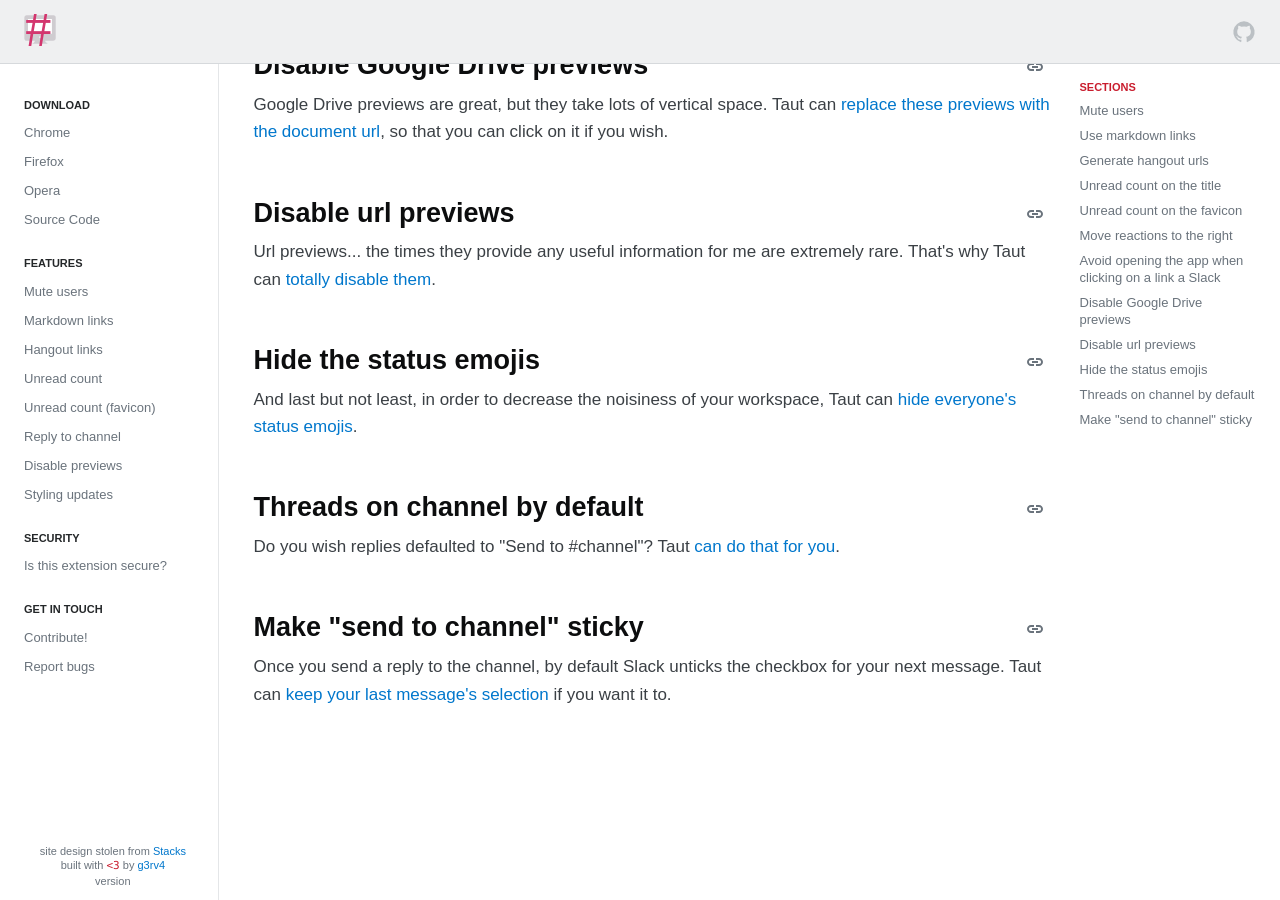
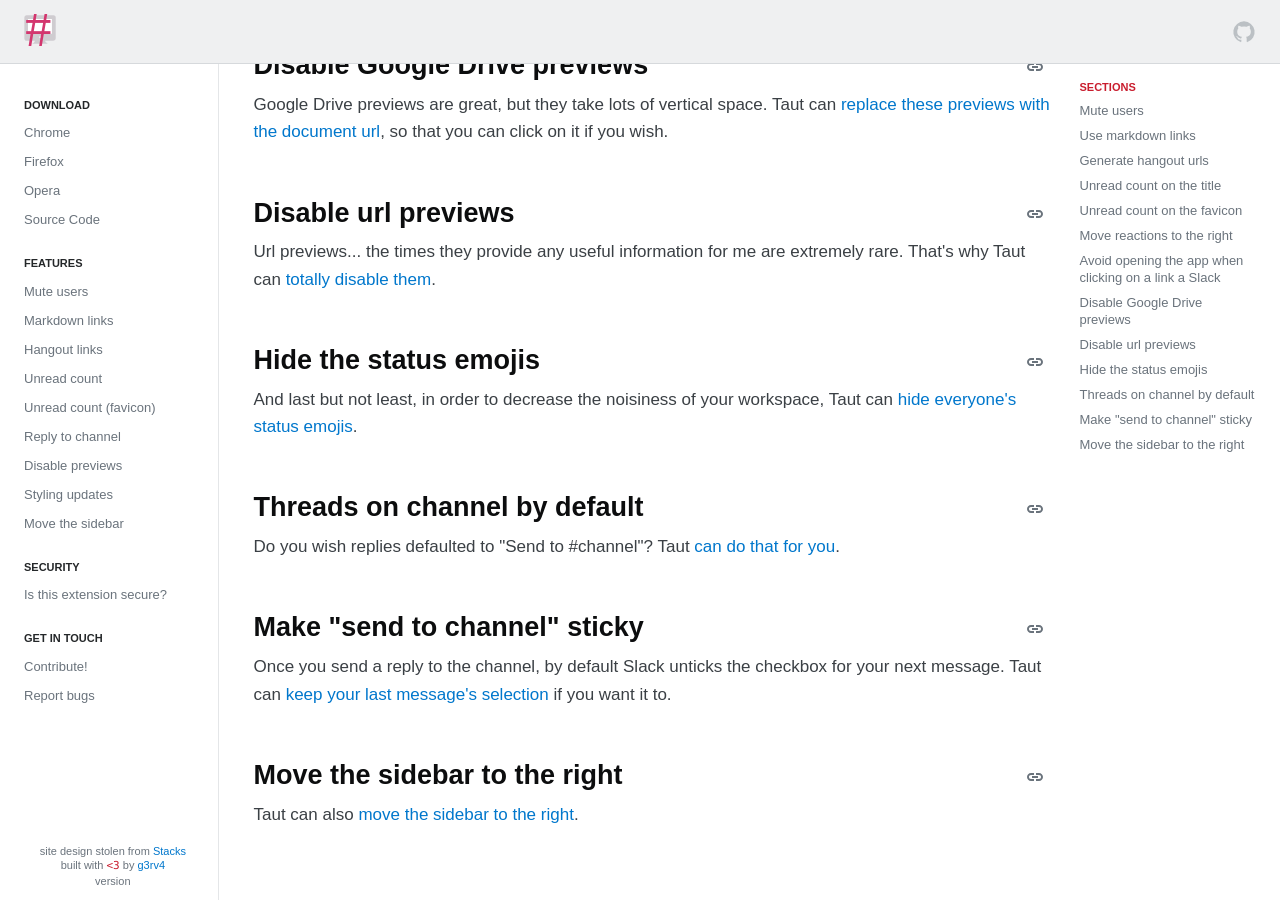
Before and after one commit to g3rv4/refined.chat, a Jekyll site: the page built from index.html, in a window 1280 px wide and 900 px high, scrolled down 1330 px. Built offline with Jekyll 4.4.1, drawn with Linux system fonts in a browser that asks for light colours.

Commit message:
Move the sidebar to the right

```diff
--- a/_data/nav.yml
+++ b/_data/nav.yml
@@ -34,6 +34,8 @@
           url: disable-previews
         - title: Styling updates
           url: styling-updates
+        - title: Move the sidebar
+          url: move-sidebar
     - title: Security
       subsublinks:
         - title: Is this extension secure?
--- a/index.html
+++ b/index.html
@@ -66,3 +66,8 @@
     {% header h2 | Make "send to channel" sticky %}
     <p class="stacks-copy">Once you send a reply to the channel, by default Slack unticks the checkbox for your next message. Taut can <a href="/reply-to-channel#make-reply-to-#channel-sticky">keep your last message's selection</a> if you want it to.</p>
 </section>
+
+<section class="stacks-section">
+    {% header h2 | Move the sidebar to the right %}
+    <p class="stacks-copy">Taut can also <a href="/move-sidebar">move the sidebar to the right</a>.</p>
+</section>
```
Also changed, not shown: move-sidebar.html (added, +11 -0 lines), assets/images/moveSidebar.png (added).
